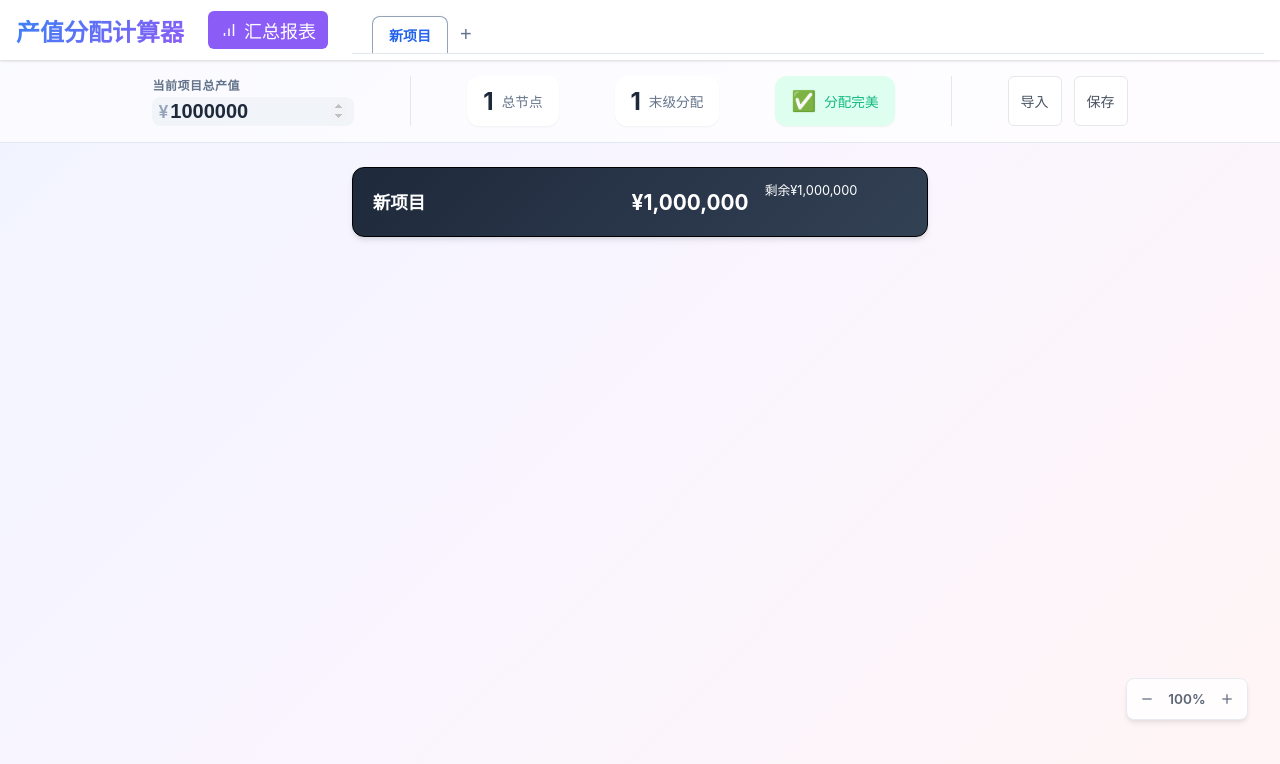
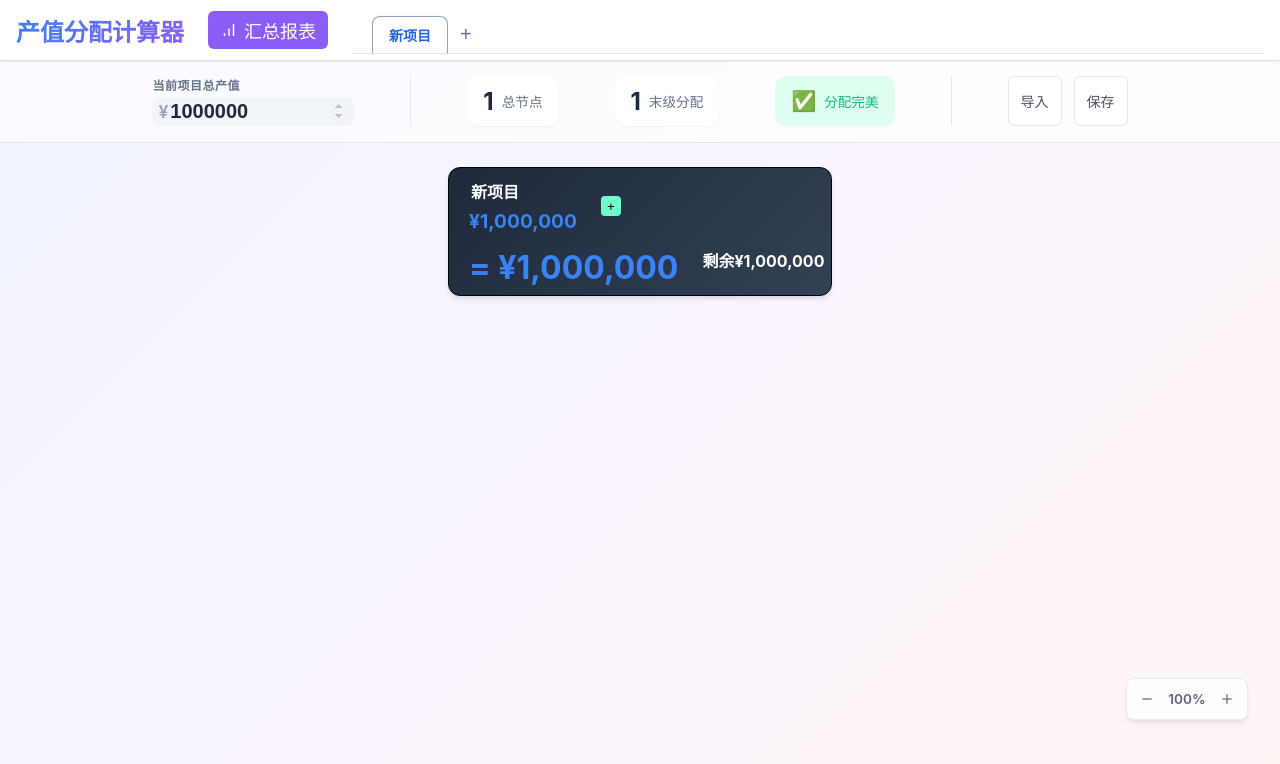
Before and after one commit to fuyuzheju/tools-web, a React (Vite) app: page /prodcalc in a window 1280 px wide. Shown: the top 764 px of the page. Built offline with nearby package versions, Linux system fonts and the light colour scheme.

Commit message:
pre-allcocations

```diff
--- a/src/prodcalc/NodeCard.tsx
+++ b/src/prodcalc/NodeCard.tsx
@@ -1,7 +1,8 @@
 import { RuleType, type AllocNode } from './core';
 import { useStore, type DropPosition } from './store';
 import RULE_CONFIG from './config';
-import { useState } from 'react';
+import { PreAllocationRuleType } from './store';
+import { Fragment, useState } from 'react';
 
 // --- 进度条组件 ---
 const ProgressBar: React.FC<{ percent: number; color: string }> = ({ percent, color }) => {
@@ -171,10 +172,16 @@ const handleDrop = (
 const RootNodeCard: React.FC<{ node: AllocNode }> = ({ node }) => {
     const {
         calculationResult,
+        preAllocations,
+        totalValue,
         addNode,
         updateNodeName,
+        moveNode,
+        addPreAllocation,
+        removePreAllocation,
+        updatePreAllocationName,
+        updatePreAllocationRule,
         collapsedNodes,
-        moveNode,
         toggleCollapse
     } = useStore();
 
@@ -198,27 +205,89 @@ const RootNodeCard: React.FC<{ node: AllocNode }> = ({ node }) => {
                         onDrop={(e) => handleDrop(e, node, dragPosition, setDragPosition, moveNode)}
                     >
 
-                        {/* 折叠按钮 */}
-                        {hasChildren && <FoldButton toggleCollapse={() => toggleCollapse(node.id)} isCollapsed={isCollapsed} />}
-
-                        {/* 中间：信息区 */}
-                        <div className="node-info">
+                        <div className="root-card-info">
+                            <div style={{ display: 'flex', gap: '24px', alignItems: 'center' }}>
+                                <div className="total-value-info">
                                     <input
-                                className="name-input"
+                                        className="preallocation-name-input"
                                         value={node.name}
                                         onChange={(e) => updateNodeName(node.id, e.target.value)}
                                         placeholder="输入名称"
                                     />
+                                    <div className="preallocation-value total-value">{formatMoney(totalValue)}</div>
                                 </div>
+                                {preAllocations.map(pa => {
+                                    let preAllocationValue, preAllocationPercentage;
+                                    switch (pa.rule.type) {
+                                        case 'FIXED':
+                                            preAllocationValue = pa.rule.value;
+                                            preAllocationPercentage = pa.rule.value / totalValue;
+                                            break;
 
-                        {/* 右侧：金额 */}
-                        <div className="node-result">
-                            <div className={`amount`}>
-                                {formatMoney(result.amount)}
+                                        case 'PERCENTAGE':
+                                            preAllocationValue = totalValue * pa.rule.value / 100;
+                                            preAllocationPercentage = pa.rule.value / 100;
+                                    }
+                                    return <Fragment key={pa.id}>
+                                        <div className="minus-char">-</div>
+
+                                        <div className="preallocation-info">
+                                            <div style={{ display: 'flex' }}>
+                                                <button onClick={()=>removePreAllocation(pa.id)} className="remove-preallocation-button">
+                                                    <svg width="10" height="10" viewBox="0 0 24 24" fill="none" xmlns="http://www.w3.org/2000/svg">
+                                                    <path
+                                                        d="M18 6L6 18M6 6l12 12"
+                                                        stroke="black"
+                                                        strokeWidth="2"
+                                                        strokeLinecap="round"
+                                                        strokeLinejoin="round"
+                                                    />
+                                                    </svg>
+                                                </button>
+                                                <input
+                                                    value={pa.name}
+                                                    onChange={(e)=>updatePreAllocationName(pa.id, e.target.value)}
+                                                    placeholder="输入名称"
+                                                    className="preallocation-name-input"
+                                                >
+                                                </input>
+                                                <div className="preallocation-value-input-group">
+                                                    <input
+                                                        type="number"
+                                                        value={pa.rule.value}
+                                                        onChange={(e)=>updatePreAllocationRule(pa.id, {value: Number(e.target.value)})}
+                                                        className="value-input">
+                                                    </input>
+                                                    <select
+                                                        value={pa.rule.type}
+                                                        onChange={(e)=>updatePreAllocationRule(pa.id, {type: e.target.value as PreAllocationRuleType})}
+                                                        className="preallocation-value-select"
+                                                    >
+                                                        <option value={PreAllocationRuleType.FIXED}>¥</option>
+                                                        <option value={PreAllocationRuleType.PERCENTAGE}>%</option>
+                                                    </select>
                                                 </div>
                                             </div>
-                        <div className={`node-unallocated`}>
-                            剩余{formatMoney(result.unallocated)}
+                                            <div className="preallocation-value">
+                                                {formatMoney(preAllocationValue)}（{formatPercent(preAllocationPercentage)}）
+                                            </div>
+                                        </div>
+                                    </Fragment>
+                                }
+                                )}
+
+                                <button className="add-preallocation-button" onClick={addPreAllocation}>+</button>
+                            </div>
+                            <div className="rest-value">
+                                = {formatMoney(result.amount)}
+                                <span style={{
+                                    marginLeft: '24px',
+                                    height: '100%',
+                                    position: 'absolute',
+                                    color: 'white',
+                                    fontSize: '1rem',
+                                }}>剩余{formatMoney(result.unallocated)}</span>
+                            </div>
                         </div>
 
                         {/* 操作按钮 */}
--- a/src/prodcalc/ProdCalc.css
+++ b/src/prodcalc/ProdCalc.css
@@ -424,7 +424,97 @@ body {
    节点卡片样式
    ============================================ */
 
+.total-value-info {
+    display: flex;
+    flex-direction: column;
+}
+
+.preallocation-name-input {
+    width: 100px;
+    height: 30px;
+    border: none;
+    background: transparent;
+    font-size: 1rem;
+    font-weight: 600;
+    color: inherit;
+    outline: none;
+}
+
+.preallocation-name-input:hover {
+    border-bottom: 2px solid var(--gray-200);
+}
+
+.remove-preallocation-button {
+    border-radius: 50%;
+    display: flex;
+    align-items: center;
+    justify-content: center;
+    height: 16px;
+    width: 16px;
+    padding: 0;
+    background-color: var(--danger);
+}
+
+.preallocation-value-input-group {
+    height: 30px;
+    display: flex;
+    align-items: center;
+    background: var(--gray-200);
+    border: 1px solid black;
+    border-radius: var(--radius-sm);
+    transition: var(--transition);
+}
+
+.preallocation-value {
+    height: 30px;
+    font-weight: bold;
+    font-size: larger;
+    display: flex;
+    align-items: center;
+}
+
+.preallocation-value.total-value {
+    color: var(--primary);
+}
+
+.minus-char {
+    font-weight: 500;
+    font-size: 2rem;
+    transform: translateY(15px);
+}
+
+.preallocation-value-select {
+    border: none;
+    border-left: 1px solid var(--gray-400);
+    padding-left: 8px;
+}
+
+.add-preallocation-button {
+    height: 20px;
+    width: 20px;
+    border: none;
+    background-color: #72fbcd;
+    color: black;
+    border-radius: 20%;
+}
+
+.add-preallocation-button:hover {
+    background-color: #059669;
+    color: white;
+    transition: ease 0.15s;
+}
+
+.rest-value {
+    margin-top: 12px;
+    width: 100%;
+    text-align: center;
+    color: var(--primary);
+    font-weight: bolder;
+    font-size: 2rem;
+}
+
 .node-card {
+    min-width: 400px;
     width: fit-content;
     max-width: max-content;
     padding: calc(var(--node-gap)/2);
@@ -433,6 +523,7 @@ body {
 .node-card-content {
     display: flex;
     align-items: center;
+    justify-content: space-between;
     gap: 16px;
     padding: 8px 20px;
     background: white;
@@ -550,6 +641,10 @@ body {
     transition: var(--transition);
 }
 
+.name-input::placeholder {
+    opacity: 0.5;
+}
+
 .root-card .name-input {
     color: white;
     font-size: 1.1rem;
@@ -603,7 +698,7 @@ body {
 }
 
 .value-input {
-    width: auto;
+    width: 80px;
     max-width: 80px;
     padding: 6px 4px;
     border: none;
--- a/src/prodcalc/store.ts
+++ b/src/prodcalc/store.ts
@@ -2,8 +2,13 @@ import { create } from 'zustand';
 import { useMemo } from 'react';
 import { type AllocNode, RuleType, calculateTree } from './core';
 
+export const PreAllocationRuleType = {
+    FIXED: "FIXED",
+    PERCENTAGE: "PERCENTAGE",
+} as const;
+export type PreAllocationRuleType = typeof PreAllocationRuleType[keyof typeof PreAllocationRuleType];
 export interface PreAllocationRule {
-    type: "FIXED" | "PERCENTAGE";
+    type: PreAllocationRuleType;
     value: number;
 }
 export interface PreAllocation {
@@ -88,11 +93,11 @@ const isDescendant = (sourceNode: AllocNode, targetId: string): boolean => {
     return sourceNode.children.some(child => isDescendant(child, targetId));
 };
 
-const applyPreAllcation = (previousValue: number, preAllocation: PreAllocation): number => {
+const applyPreAllcation = (totalValue: number, previousValue: number, preAllocation: PreAllocation): number => {
     if (preAllocation.rule.type === "FIXED") {
         return previousValue - preAllocation.rule.value;
     } else if (preAllocation.rule.type === "PERCENTAGE") {
-        return previousValue * (1 - preAllocation.rule.value / 100);
+        return previousValue - preAllocation.rule.value / 100 * totalValue;
     } else {
         throw Error;
     }
@@ -369,7 +374,10 @@ export const useStore = () => {
     const state = useBaseStore();
 
     const activeProject = state.projects.find(p => p.id === state.activeProjectId) || state.projects[0];
-    const restValue = activeProject.preAllocations.reduce(applyPreAllcation, activeProject.totalValue);
+    const restValue = activeProject.preAllocations.reduce(
+        (prev, curr) => applyPreAllcation(activeProject.totalValue, prev, curr),
+        activeProject.totalValue
+    );
 
     const calculationResult = useMemo(() => {
         return calculateTree(activeProject.rootNode, restValue);
```
Lines whose indentation alone changed are shown as unchanged.
